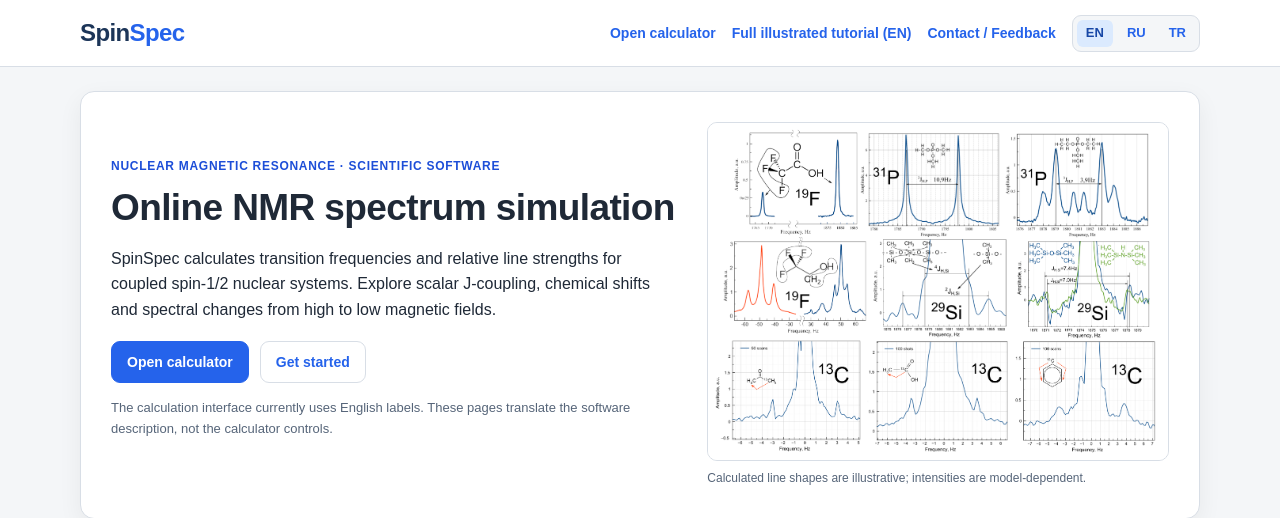
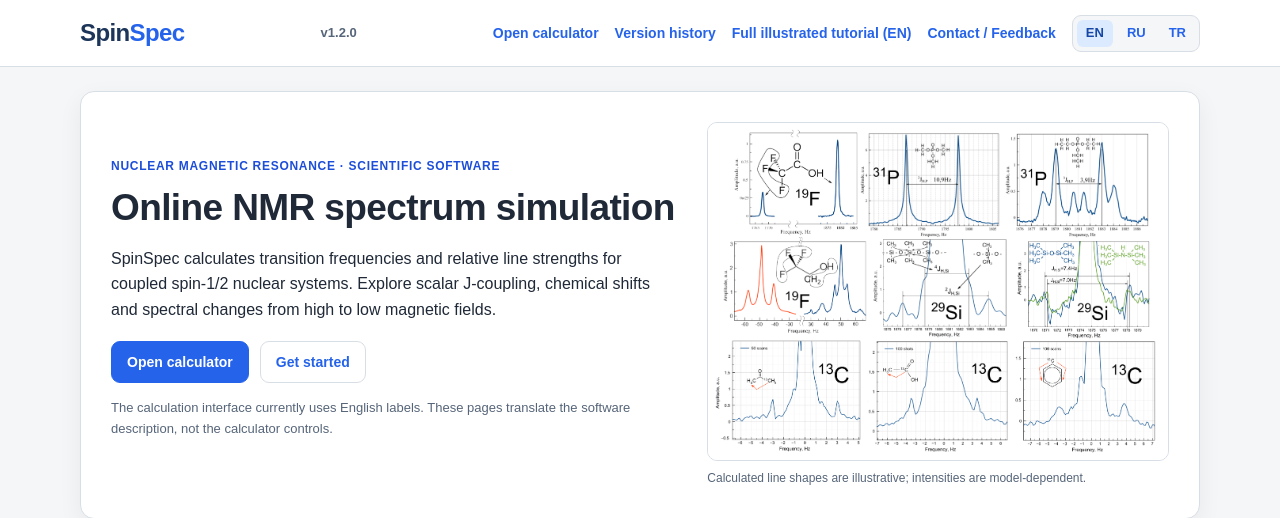
Before and after one commit to scleroze/SpinSpec, a Python web app: template templates/about_en.html in a window 1280 px wide. Shown: the top 518 px of the page. Run offline with Jinja, Linux system fonts and the light colour scheme; the template is opened without the code that fills it, so the values that code supplies are empty.

Commit message:
docs(web): show v1.2.0 and release history in templates/about_en.html

```diff
--- a/templates/about_en.html
+++ b/templates/about_en.html
@@ -16,8 +16,9 @@
 <body>
 <header class="sitebar"><div class="site-container sitebar-inner">
 <a class="site-logo" href="/">Spin<span>Spec</span></a>
+<span style="font-size:13px;font-weight:700;color:#566579">v1.2.0</span>
 <nav class="site-nav" aria-label="Main navigation">
-<a href="/">Open calculator</a><a href="/tutorial">Full illustrated tutorial (EN)</a>
+<a href="/">Open calculator</a><a href="/changes">Version history</a><a href="/tutorial">Full illustrated tutorial (EN)</a>
 <a href="/#feedbackText">Contact / Feedback</a><div class="language-tabs" aria-label="Description language"><span aria-current="page" lang="en">EN</span><a lang="ru" hreflang="ru" href="/ru">RU</a><a lang="tr" hreflang="tr" href="/tr">TR</a></div>
 </nav></div></header>
 <main class="site-container site-main">
```
